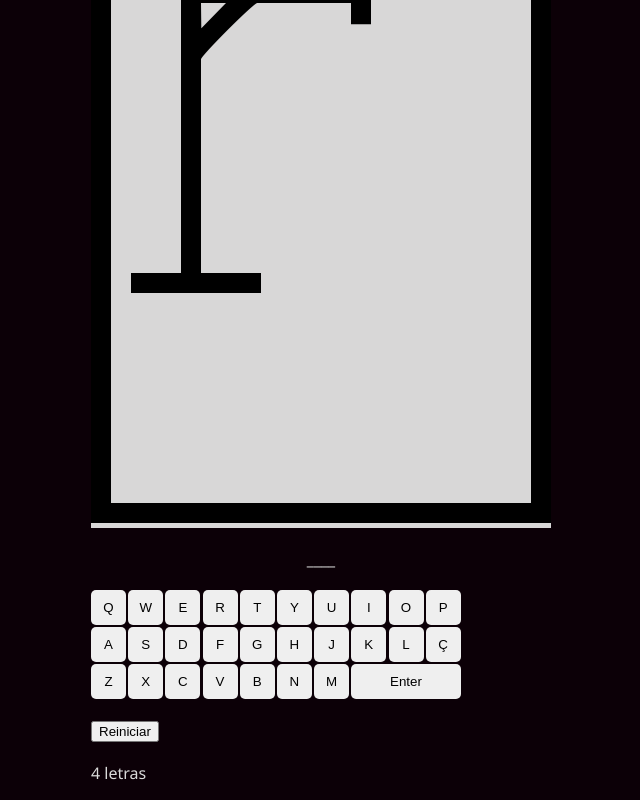
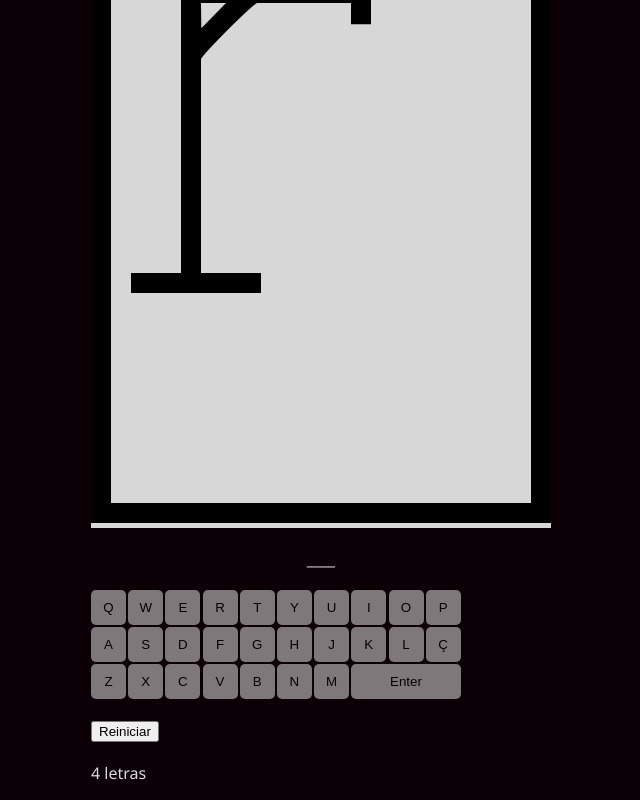
Before and after one commit to alexandre-rech-lages/jogo-forca-ts, a plain HTML site: page index.html in a window 1280 px wide. Both pictures are taken after a click on the button "Reiniciar". Shown: the part 93-893 px from the top of the page, without its empty margins (319-959 px from the left). Drawn offline with Linux system fonts and the light colour scheme.

Commit message:
Implementando alterações aleatorias

```diff
--- a/css/styles.css
+++ b/css/styles.css
@@ -69,3 +69,11 @@ body {
 .btn-enter {
   grid-column: 3 span;
 }
+
+.disabled {
+  pointer-events: none;
+  /* Impede que eventos passem pela div */
+  opacity: 0.5;
+  /* Torna o conteúdo menos visível */
+  /* Outros estilos que você queira aplicar */
+}
--- a/js/forca.tela.js
+++ b/js/forca.tela.js
@@ -35,6 +35,7 @@ export class ForcaTela {
         this.atualizarForca();
         this.labelMensagemFinal.textContent = "";
         //(this.panelBotoes as HTMLDivElement).disabled = false;
+        this.panelBotoes.classList.add("disabled");
         for (let botao of this.panelBotoes.children) {
             botao.disabled = false;
         }
```
Also changed, not shown: 1 other file.
